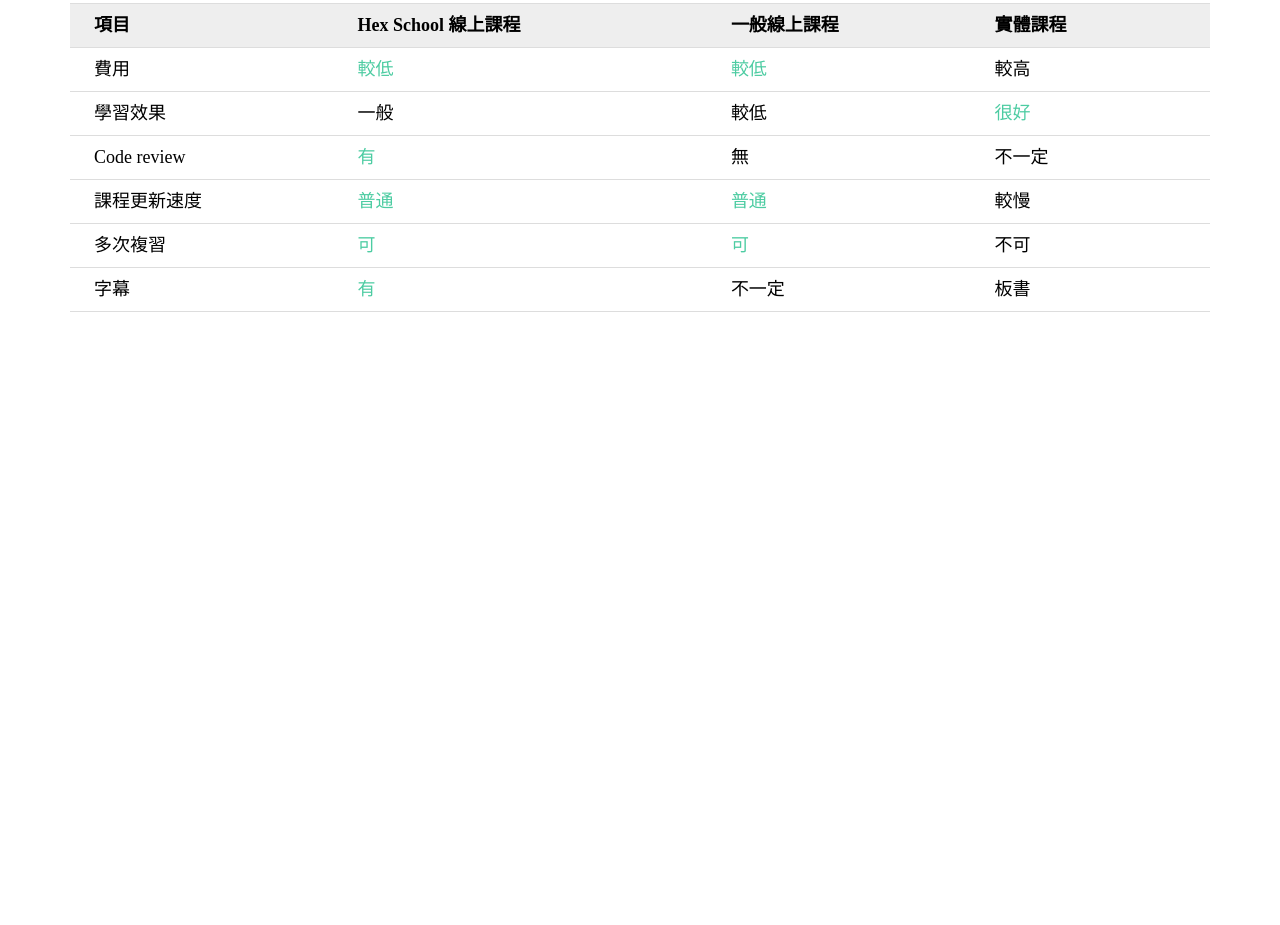
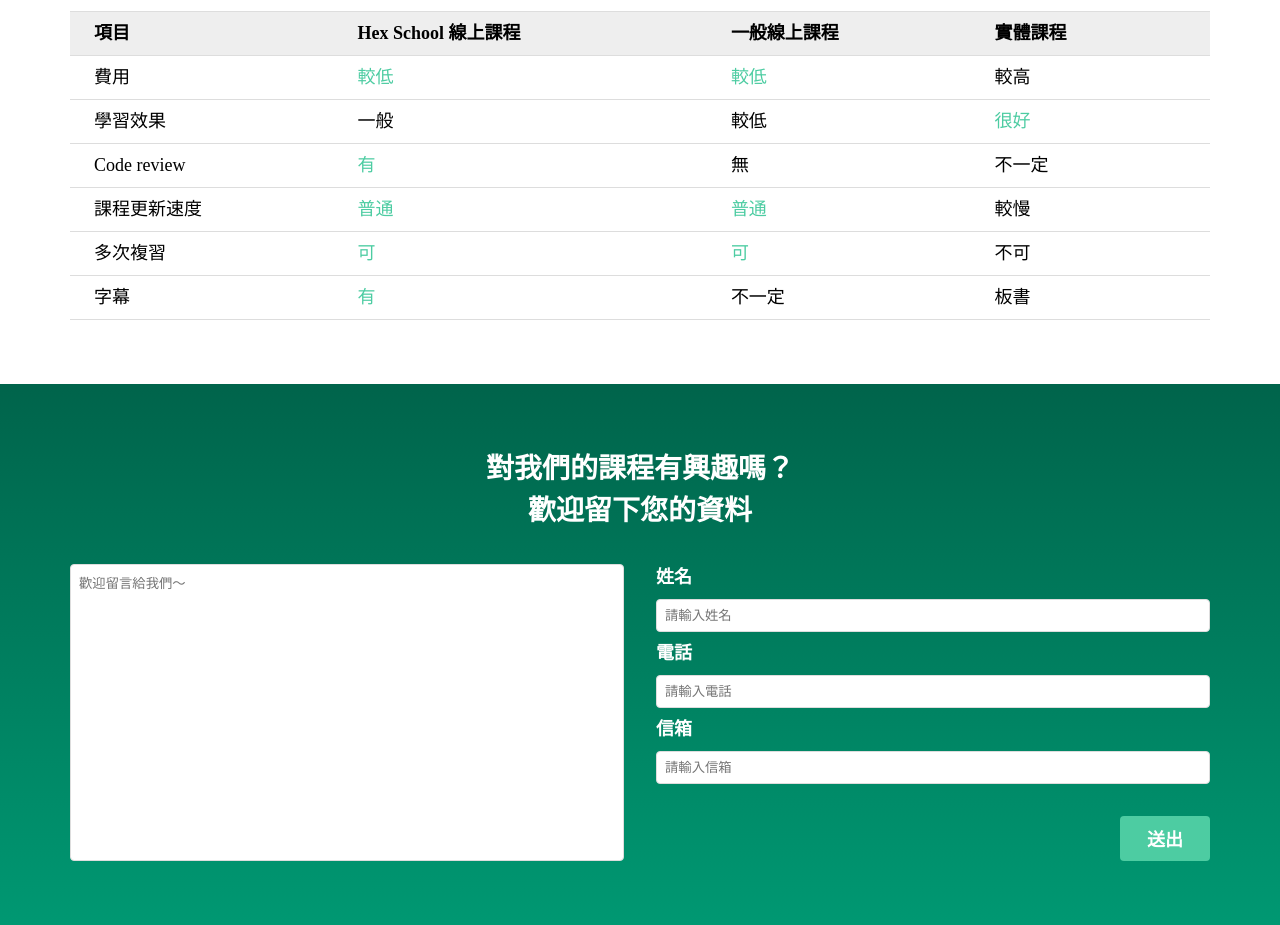
Before and after one commit to kunbu0203/jQuery_homework, a plain HTML site: page index.html in a window 1280 px wide. Shown: the part 1091-2016 px from the top of the page. Before the commit the page ends 1467 px from the top, so only its background shows below. Drawn offline with Linux system fonts and the light colour scheme.

Commit message:
新增聯絡我們

```diff
--- a/css/style.css
+++ b/css/style.css
@@ -160,14 +160,14 @@
 	width: 100%;
 }
 
-.product {
+/* .product {
 	margin: 64px 0;
-}
+} */
 
 .wrap {
     max-width: 1140px;
-    margin: auto;
-    padding: 0 16px;
+    margin: 0 auto;
+    padding: 64px 16px;
 }
 
 .intro {
@@ -224,9 +224,11 @@
 	text-align: center;
 }
 
+.difference_content {
+	margin-top: 32px;
+}
 .difference_table {
 	width: 100%;
-	margin-top: 24px;
 }
 
 .difference_table thead {
@@ -257,3 +259,78 @@
 .win {
 	color: rgb(77, 204, 162);
 }
+
+.inputBox {
+	box-sizing: border-box;
+	display: block;
+	width: 100%;
+	padding: 8px;
+	border-radius: 4px;
+	border: 1px solid #dddddd;
+	outline:none;
+	/* -webkit-appearance: none;
+	-moz-appearance: none; */
+	appearance: none;
+}
+
+textarea.inputBox {
+	height: 100%;
+	resize: none;
+}
+
+.contact {
+	background: linear-gradient(#00644b , #009872);
+}
+
+.contact_title {
+	font-size: 28px;
+	font-weight: bold;
+	text-align: center;
+	color: #ffffff;
+}
+
+.contact_content {
+	display: flex;
+	margin-top: 32px;
+}
+
+.form {
+	flex: 1;
+}
+
+.form+.form {
+	margin-left: 32px;
+}
+
+.form_title {
+	margin: 8px 0;
+	font-size: 18px;
+	font-weight: bold;
+	color: #ffffff;
+}
+
+.form_item:first-of-type .form_title {
+	margin-top: 0;
+}
+
+.form_action {
+	text-align: right;
+	/* pointer-events: none; */
+}
+
+.inputBox_submit {
+	margin-top: 32px;
+	width: 90px;
+	height: 45px;
+	font-size: 18px;
+	font-weight: bold;
+	color: #ffffff;
+	border: none;
+	border-radius: 4px;
+	background-color: rgb(77, 204, 162);
+	outline: none;
+}
+
+.inputBox_submit:active {
+	opacity: .8;
+}
--- a/index.html
+++ b/index.html
@@ -165,7 +165,31 @@
             </div>
         </section>
         <section class="contact">
-
+            <div class="wrap">
+                <div class="contact_title">對我們的課程有興趣嗎？<br>歡迎留下您的資料</div>
+                <div class="contact_content">
+                    <div class="form">
+                        <textarea placeholder="歡迎留言給我們～" name="" class="inputBox"></textarea>
+                    </div>
+                    <div class="form">
+                        <div class="form_item">
+                            <div class="form_title">姓名</div>
+                            <input type="text" placeholder="請輸入姓名" name="" class="inputBox">
+                        </div>
+                        <div class="form_item">
+                            <div class="form_title">電話</div>
+                            <input type="text" placeholder="請輸入電話" name="" class="inputBox">
+                        </div>
+                        <div class="form_item">
+                            <div class="form_title">信箱</div>
+                            <input type="text" placeholder="請輸入信箱" name="" class="inputBox">
+                        </div>
+                        <div class="form_action">
+                            <input type="submit" value="送出"  class="inputBox_submit">
+                        </div>
+                    </div>
+                </div>
+            </div>
         </section>
     </article>
     <script src="./js/libs/jquery-3.4.1.min.js"></script>
```
